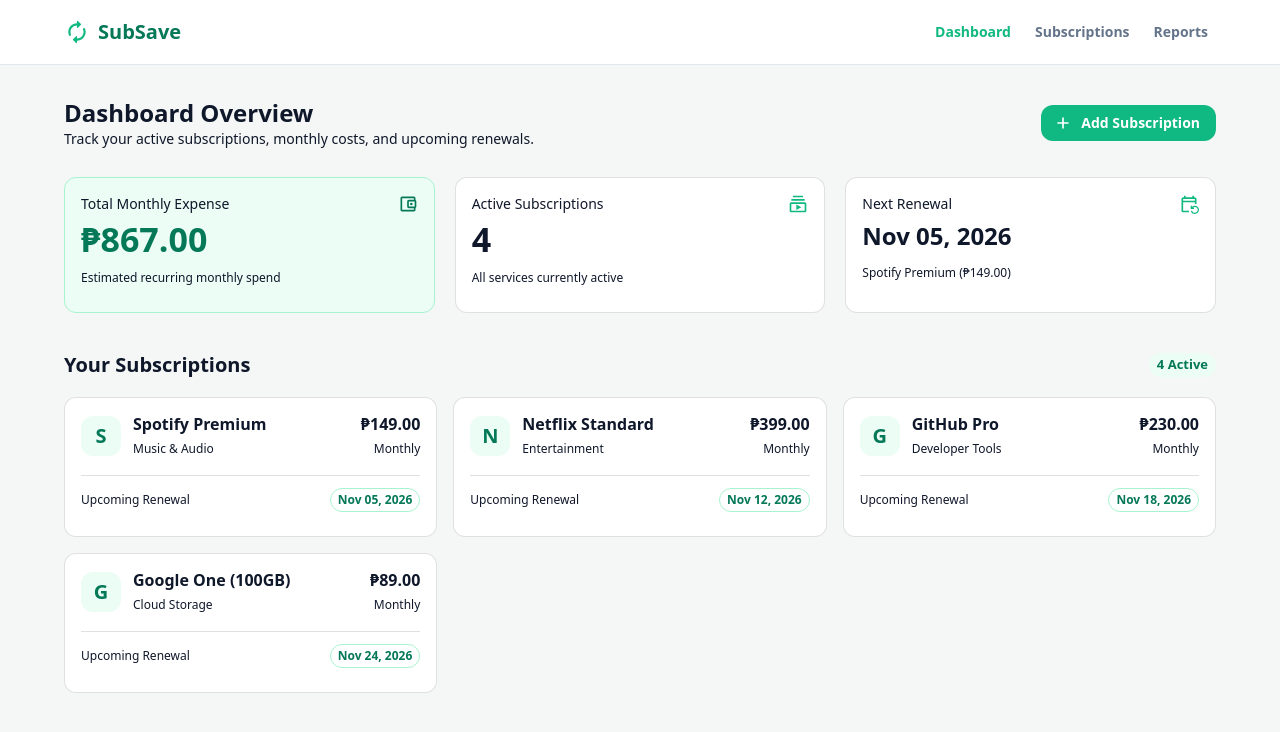
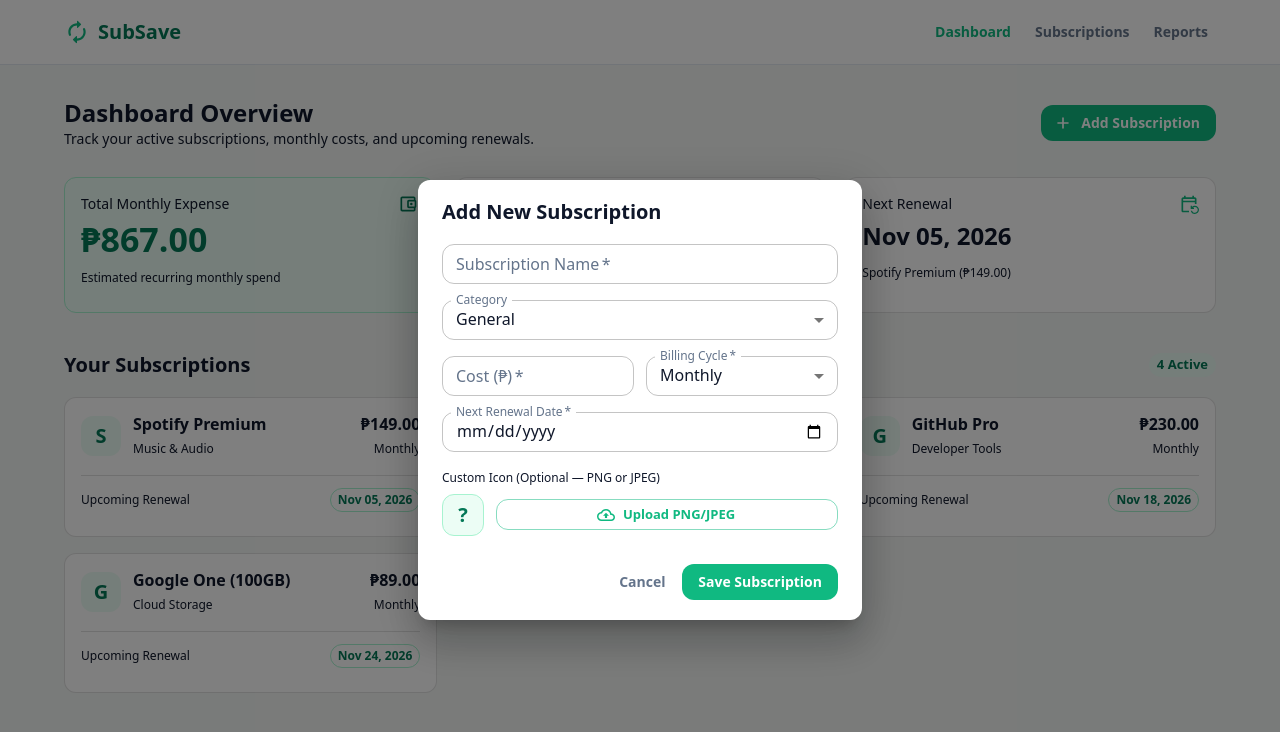
Before and after one commit to mics26/SubSave, a React (Vite) app: page / in a window 1280 px wide. Both pictures are taken after a click on the button "Add Subscription". Shown: the top 732 px of the page. Built offline with nearby package versions, Linux system fonts and the light colour scheme.

Commit message:
feat(subscriptions): add subscription entry form modal with validation and icon upload

```diff
--- a/src/App.jsx
+++ b/src/App.jsx
@@ -1,3 +1,4 @@
+import { useState, useRef } from 'react';
 import {
   AppBar,
   Avatar,
@@ -8,7 +9,14 @@ import {
   Chip,
   Container,
   CssBaseline,
+  Dialog,
+  DialogActions,
+  DialogContent,
+  DialogTitle,
   Divider,
+  FormHelperText,
+  MenuItem,
+  TextField,
   ThemeProvider,
   Toolbar,
   Typography,
@@ -18,6 +26,8 @@ import {
   AccountBalanceWalletOutlined,
   AddRounded,
   AutorenewRounded,
+  CloudUploadOutlined,
+  DeleteOutlineRounded,
   EventRepeatOutlined,
   SubscriptionsOutlined,
 } from '@mui/icons-material';
@@ -51,7 +61,7 @@ const greenTheme = createTheme({
   },
 });
 
-const SAMPLE_SUBSCRIPTIONS = [
+const INITIAL_SUBSCRIPTIONS = [
   {
     id: 'sub-1',
     name: 'Spotify Premium',
@@ -59,6 +69,7 @@ const SAMPLE_SUBSCRIPTIONS = [
     cost: 149.0,
     billingCycle: 'Monthly',
     nextRenewal: 'Nov 05, 2026',
+    icon: null,
   },
   {
     id: 'sub-2',
@@ -67,6 +78,7 @@ const SAMPLE_SUBSCRIPTIONS = [
     cost: 399.0,
     billingCycle: 'Monthly',
     nextRenewal: 'Nov 12, 2026',
+    icon: null,
   },
   {
     id: 'sub-3',
@@ -75,6 +87,7 @@ const SAMPLE_SUBSCRIPTIONS = [
     cost: 230.0,
     billingCycle: 'Monthly',
     nextRenewal: 'Nov 18, 2026',
+    icon: null,
   },
   {
     id: 'sub-4',
@@ -83,16 +96,150 @@ const SAMPLE_SUBSCRIPTIONS = [
     cost: 89.0,
     billingCycle: 'Monthly',
     nextRenewal: 'Nov 24, 2026',
+    icon: null,
   },
 ];
 
+const INITIAL_FORM_STATE = {
+  name: '',
+  category: 'General',
+  cost: '',
+  billingCycle: 'Monthly',
+  nextRenewal: '',
+  icon: null,
+  iconName: '',
+};
+
+function formatRenewalDate(dateString) {
+  const [year, month, day] = dateString.split('-').map(Number);
+  const date = new Date(year, month - 1, day);
+  return date.toLocaleDateString('en-US', {
+    month: 'short',
+    day: '2-digit',
+    year: 'numeric',
+  });
+}
+
 function App() {
-  const totalMonthly = SAMPLE_SUBSCRIPTIONS.reduce(
-    (sum, item) => sum + item.cost,
-    0
-  );
+  const [subscriptions, setSubscriptions] = useState(INITIAL_SUBSCRIPTIONS);
+  const [isModalOpen, setIsModalOpen] = useState(false);
+  const [formData, setFormData] = useState(INITIAL_FORM_STATE);
+  const [errors, setErrors] = useState({});
+  const fileInputRef = useRef(null);
 
-  const nextUpcoming = SAMPLE_SUBSCRIPTIONS[0];
+  // Calculate total monthly expense (normalizes Yearly subscriptions to Monthly cost)
+  const totalMonthly = subscriptions.reduce((sum, item) => {
+    const monthlyEquivalent =
+      item.billingCycle === 'Yearly' ? item.cost / 12 : item.cost;
+    return sum + monthlyEquivalent;
+  }, 0);
+
+  const nextUpcoming = subscriptions[0];
+
+  const resetForm = () => {
+    setFormData(INITIAL_FORM_STATE);
+    setErrors({});
+    if (fileInputRef.current) {
+      fileInputRef.current.value = '';
+    }
+  };
+
+  const handleOpenModal = () => {
+    resetForm();
+    setIsModalOpen(true);
+  };
+
+  const handleCloseModal = () => {
+    resetForm();
+    setIsModalOpen(false);
+  };
+
+  const handleInputChange = (e) => {
+    const { name, value } = e.target;
+    setFormData((prev) => ({ ...prev, [name]: value }));
+    if (errors[name]) {
+      setErrors((prev) => ({ ...prev, [name]: '' }));
+    }
+  };
+
+  const handleIconUpload = (e) => {
+    const file = e.target.files?.[0];
+    if (!file) return;
+
+    const validTypes = ['image/png', 'image/jpeg'];
+    if (!validTypes.includes(file.type)) {
+      setErrors((prev) => ({
+        ...prev,
+        icon: 'Only PNG and JPEG image formats are supported.',
+      }));
+      if (fileInputRef.current) {
+        fileInputRef.current.value = '';
+      }
+      return;
+    }
+
+    const reader = new FileReader();
+    reader.onloadend = () => {
+      setFormData((prev) => ({
+        ...prev,
+        icon: reader.result,
+        iconName: file.name,
+      }));
+      setErrors((prev) => ({ ...prev, icon: '' }));
+    };
+    reader.readAsDataURL(file);
+  };
+
+  const handleClearIcon = () => {
+    setFormData((prev) => ({ ...prev, icon: null, iconName: '' }));
+    setErrors((prev) => ({ ...prev, icon: '' }));
+    if (fileInputRef.current) {
+      fileInputRef.current.value = '';
+    }
+  };
+
+  const validateForm = () => {
+    const newErrors = {};
+
+    if (!formData.name.trim()) {
+      newErrors.name = 'Subscription name is required.';
+    }
+
+    const parsedCost = Number(formData.cost);
+    if (!formData.cost || Number.isNaN(parsedCost) || parsedCost <= 0) {
+      newErrors.cost = 'Please enter a valid cost greater than 0.';
+    }
+
+    if (!formData.billingCycle) {
+      newErrors.billingCycle = 'Please select a billing cycle.';
+    }
+
+    if (!formData.nextRenewal) {
+      newErrors.nextRenewal = 'Next renewal date is required.';
+    }
+
+    setErrors(newErrors);
+    return Object.keys(newErrors).length === 0;
+  };
+
+  const handleSubmit = (e) => {
+    e.preventDefault();
+    if (!validateForm()) return;
+
+    const newSubscription = {
+      id: `sub-${Date.now()}`,
+      name: formData.name.trim(),
+      category: formData.category.trim() || 'General',
+      cost: Number(formData.cost),
+      billingCycle: formData.billingCycle,
+      nextRenewal: formatRenewalDate(formData.nextRenewal),
+      icon: formData.icon || null,
+    };
+
+    setSubscriptions((prev) => [...prev, newSubscription]);
+    resetForm();
+    setIsModalOpen(false);
+  };
 
   return (
     <ThemeProvider theme={greenTheme}>
@@ -155,6 +302,7 @@ function App() {
             color="primary"
             startIcon={<AddRounded />}
             disableElevation
+            onClick={handleOpenModal}
           >
             Add Subscription
           </Button>
@@ -197,7 +345,7 @@ function App() {
                 <SubscriptionsOutlined sx={{ color: 'primary.main', fontSize: 20 }} />
               </Box>
               <Typography variant="h4" sx={{ fontWeight: 700, my: 0.5 }}>
-                {SAMPLE_SUBSCRIPTIONS.length}
+                {subscriptions.length}
               </Typography>
               <Typography variant="caption" color="text.secondary">
                 All services currently active
@@ -214,10 +362,12 @@ function App() {
                 <EventRepeatOutlined sx={{ color: 'primary.main', fontSize: 20 }} />
               </Box>
               <Typography variant="h5" sx={{ fontWeight: 700, my: 0.8 }}>
-                {nextUpcoming.nextRenewal}
+                {nextUpcoming ? nextUpcoming.nextRenewal : 'N/A'}
               </Typography>
               <Typography variant="caption" color="text.secondary">
-                {nextUpcoming.name} (₱{nextUpcoming.cost.toFixed(2)})
+                {nextUpcoming
+                  ? `${nextUpcoming.name} (₱${nextUpcoming.cost.toFixed(2)})`
+                  : 'No upcoming renewals'}
               </Typography>
             </CardContent>
           </Card>
@@ -236,7 +386,7 @@ function App() {
             Your Subscriptions
           </Typography>
           <Chip
-            label={`${SAMPLE_SUBSCRIPTIONS.length} Active`}
+            label={`${subscriptions.length} Active`}
             size="small"
             sx={{
               bgcolor: 'primary.light',
@@ -247,7 +397,7 @@ function App() {
         </Box>
 
         <div className="subscription-grid">
-          {SAMPLE_SUBSCRIPTIONS.map((sub) => (
+          {subscriptions.map((sub) => (
             <Card
               key={sub.id}
               variant="outlined"
@@ -267,6 +417,8 @@ function App() {
                 >
                   <Box sx={{ display: 'flex', alignItems: 'center', gap: 1.5 }}>
                     <Avatar
+                      src={sub.icon || undefined}
+                      alt={sub.name}
                       variant="rounded"
                       sx={{
                         bgcolor: 'primary.light',
@@ -274,7 +426,7 @@ function App() {
                         fontWeight: 700,
                       }}
                     >
-                      {sub.name.charAt(0)}
+                      {sub.name.charAt(0).toUpperCase()}
                     </Avatar>
                     <Box>
                       <Typography variant="subtitle1" sx={{ fontWeight: 600, lineHeight: 1.3 }}>
@@ -325,6 +477,178 @@ function App() {
           ))}
         </div>
       </Container>
+
+      {/* Add Subscription Dialog Form */}
+      <Dialog
+        open={isModalOpen}
+        onClose={handleCloseModal}
+        fullWidth
+        maxWidth="xs"
+      >
+        <DialogTitle sx={{ fontWeight: 700, pb: 1 }}>
+          Add New Subscription
+        </DialogTitle>
+        <Box component="form" onSubmit={handleSubmit} noValidate>
+          <DialogContent
+            sx={{ display: 'flex', flexDirection: 'column', gap: 2, pt: 1 }}
+          >
+            <TextField
+              label="Subscription Name"
+              name="name"
+              placeholder="e.g., Canva Pro"
+              value={formData.name}
+              onChange={handleInputChange}
+              error={Boolean(errors.name)}
+              helperText={errors.name}
+              size="small"
+              fullWidth
+              required
+            />
+
+            <TextField
+              label="Category"
+              name="category"
+              select
+              value={formData.category}
+              onChange={handleInputChange}
+              size="small"
+              fullWidth
+            >
+              <MenuItem value="Entertainment">Entertainment</MenuItem>
+              <MenuItem value="Music & Audio">Music & Audio</MenuItem>
+              <MenuItem value="Developer Tools">Developer Tools</MenuItem>
+              <MenuItem value="Cloud Storage">Cloud Storage</MenuItem>
+              <MenuItem value="Productivity">Productivity</MenuItem>
+              <MenuItem value="General">General</MenuItem>
+            </TextField>
+
+            <Box sx={{ display: 'flex', gap: 1.5 }}>
+              <TextField
+                label="Cost (₱)"
+                name="cost"
+                type="number"
+                placeholder="0.00"
+                value={formData.cost}
+                onChange={handleInputChange}
+                error={Boolean(errors.cost)}
+                helperText={errors.cost}
+                size="small"
+                fullWidth
+                required
+                slotProps={{ htmlInput: { min: '0', step: '0.01' } }}
+              />
+
+              <TextField
+                label="Billing Cycle"
+                name="billingCycle"
+                select
+                value={formData.billingCycle}
+                onChange={handleInputChange}
+                error={Boolean(errors.billingCycle)}
+                helperText={errors.billingCycle}
+                size="small"
+                fullWidth
+                required
+              >
+                <MenuItem value="Monthly">Monthly</MenuItem>
+                <MenuItem value="Yearly">Yearly</MenuItem>
+              </TextField>
+            </Box>
+
+            <TextField
+              label="Next Renewal Date"
+              name="nextRenewal"
+              type="date"
+              value={formData.nextRenewal}
+              onChange={handleInputChange}
+              error={Boolean(errors.nextRenewal)}
+              helperText={errors.nextRenewal}
+              size="small"
+              fullWidth
+              required
+              slotProps={{ inputLabel: { shrink: true } }}
+            />
+
+            {/* Custom Icon Upload (PNG/JPEG) with Default Placeholder Fallback */}
+            <Box>
+              <Typography
+                variant="caption"
+                color="text.secondary"
+                sx={{ display: 'block', mb: 0.75, fontWeight: 500 }}
+              >
+                Custom Icon (Optional — PNG or JPEG)
+              </Typography>
+
+              <Box sx={{ display: 'flex', alignItems: 'center', gap: 1.5 }}>
+                <Avatar
+                  src={formData.icon || undefined}
+                  variant="rounded"
+                  sx={{
+                    width: 42,
+                    height: 42,
+                    bgcolor: 'primary.light',
+                    color: 'primary.dark',
+                    fontWeight: 700,
+                    border: '1px solid #a7f3d0',
+                  }}
+                >
+                  {formData.name ? formData.name.charAt(0).toUpperCase() : '?'}
+                </Avatar>
+
+                <Button
+                  component="label"
+                  variant="outlined"
+                  size="small"
+                  startIcon={<CloudUploadOutlined />}
+                  sx={{ flexGrow: 1 }}
+                >
+                  {formData.iconName ? 'Change Icon' : 'Upload PNG/JPEG'}
+                  <input
+                    ref={fileInputRef}
+                    type="file"
+                    accept="image/png, image/jpeg"
+                    hidden
+                    onChange={handleIconUpload}
+                  />
+                </Button>
+
+                {formData.icon && (
+                  <Button
+                    color="error"
+                    size="small"
+                    onClick={handleClearIcon}
+                    sx={{ minWidth: 'auto', p: 0.75 }}
+                    aria-label="Remove uploaded icon"
+                  >
+                    <DeleteOutlineRounded fontSize="small" />
+                  </Button>
+                )}
+              </Box>
+
+              {formData.iconName && !errors.icon && (
+                <FormHelperText sx={{ color: 'primary.dark', mt: 0.5 }}>
+                  Selected: {formData.iconName}
+                </FormHelperText>
+              )}
+
+              {errors.icon && (
+                <FormHelperText error sx={{ mt: 0.5 }}>
+                  {errors.icon}
+                </FormHelperText>
+              )}
+            </Box>
+          </DialogContent>
+
+          <DialogActions sx={{ px: 3, pb: 2.5 }}>
+            <Button onClick={handleCloseModal} sx={{ color: 'text.secondary' }}>
+              Cancel
+            </Button>
+            <Button type="submit" variant="contained" disableElevation>
+              Save Subscription
+            </Button>
+          </DialogActions>
+        </Box>
+      </Dialog>
     </ThemeProvider>
   );
 }
```
